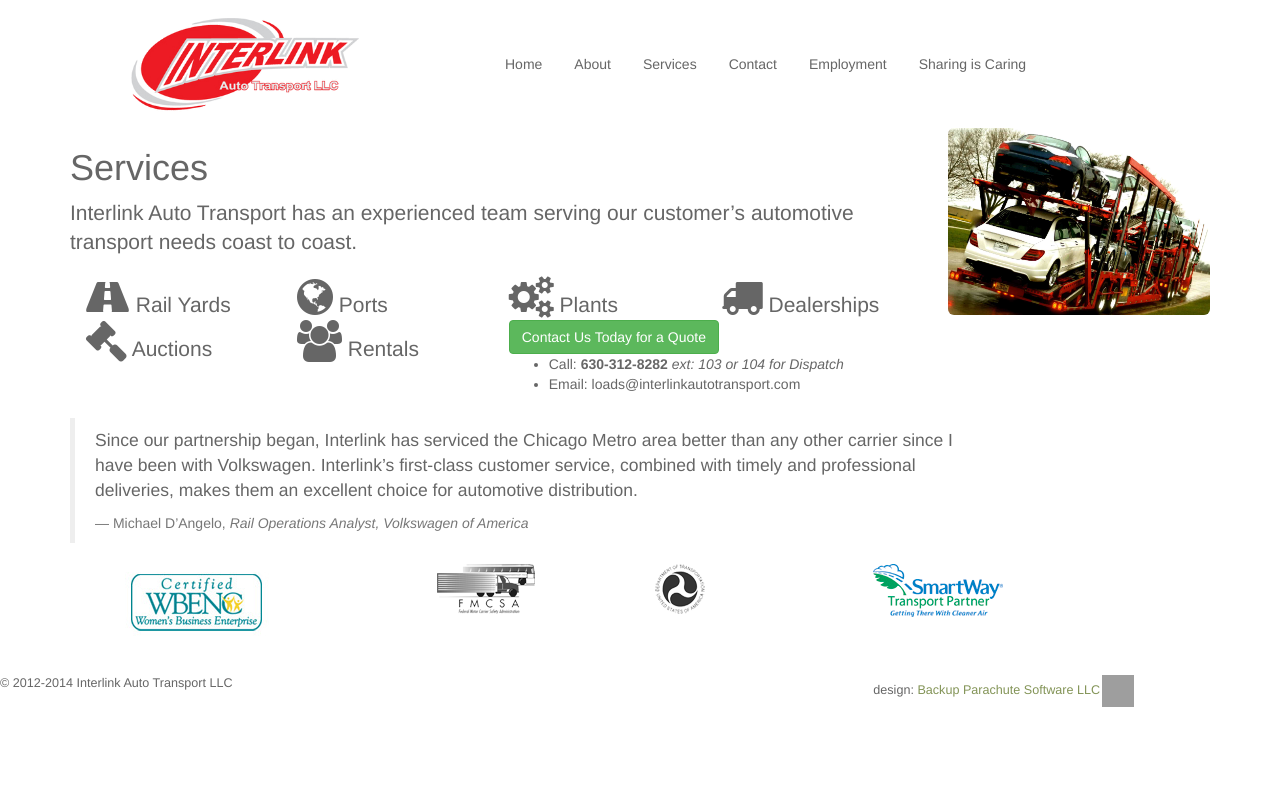
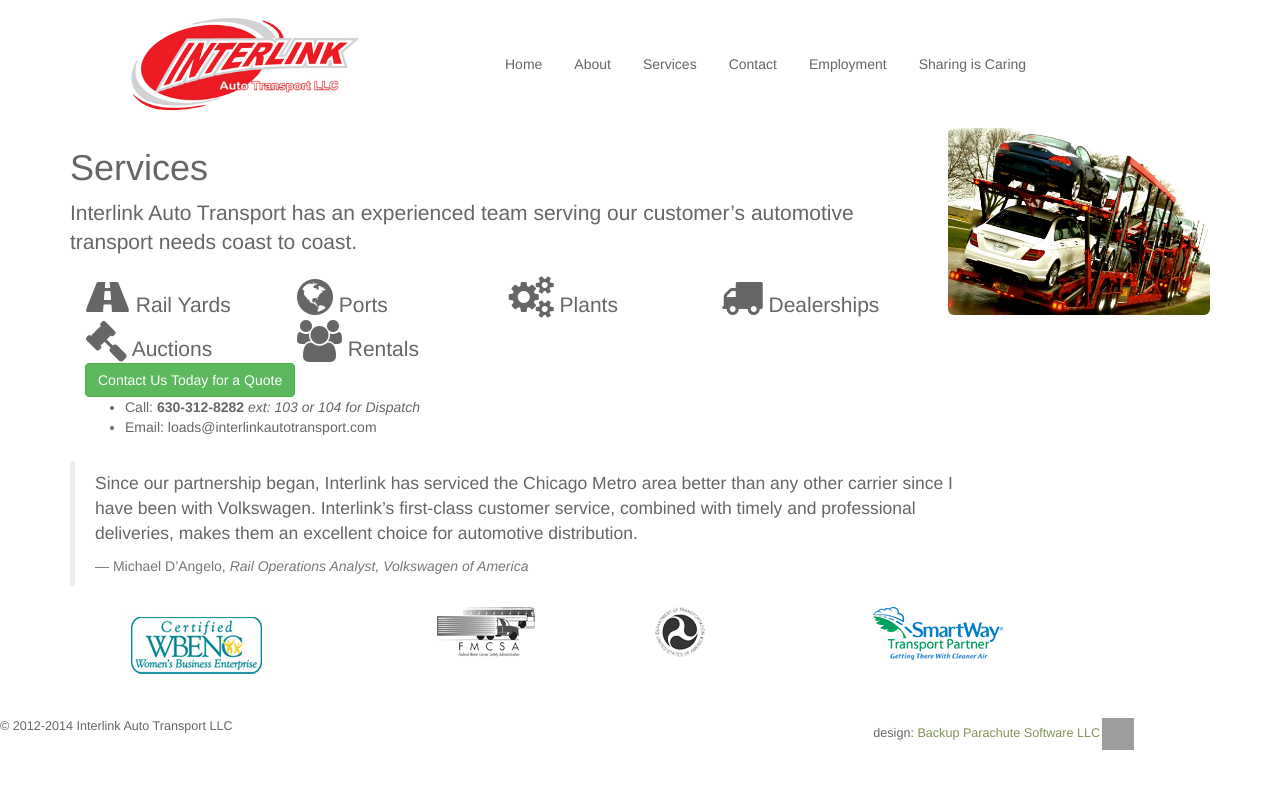
Before and after one commit to interlinkautotransport/interlinkautotransport.github.com, a Jekyll site: the page built from services.html, in a window 1280 px wide. Shown: the top 789 px of the page. Built offline with Jekyll 4.4.1, drawn with Linux system fonts in a browser that asks for light colours; nearby versions of some CDN libraries; library files that are not in the unit come from our copies; grey boxes are pictures that could not be loaded.

Commit message:
services layout

```diff
--- a/services.html
+++ b/services.html
@@ -20,7 +20,7 @@
         <div class="col-lg-3"><i class="fa fa-group fa-2x"></i> Rentals</div>
     </div>
 
-        <div class="col-lg-6">
+        <div class="col-lg-10">
             <a href="/contact.html" class="btn btn-success btn-large">Contact Us Today for a Quote</a>
             <ul class="unstyled">
                 <li>Call: <strong>630-312-8282</strong> <em>ext: 103 or 104 for Dispatch</em></li>
```
